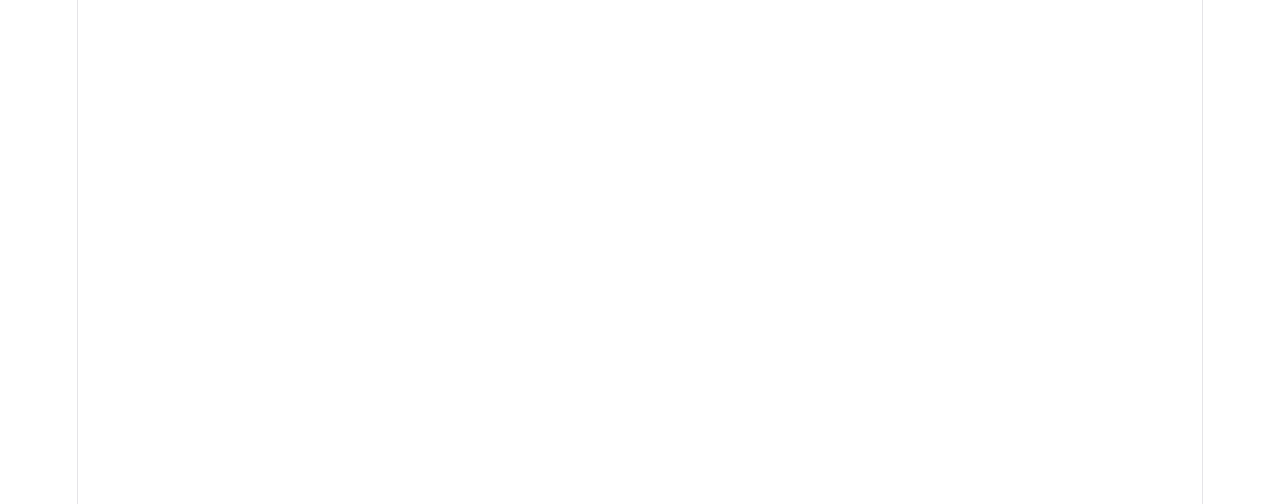
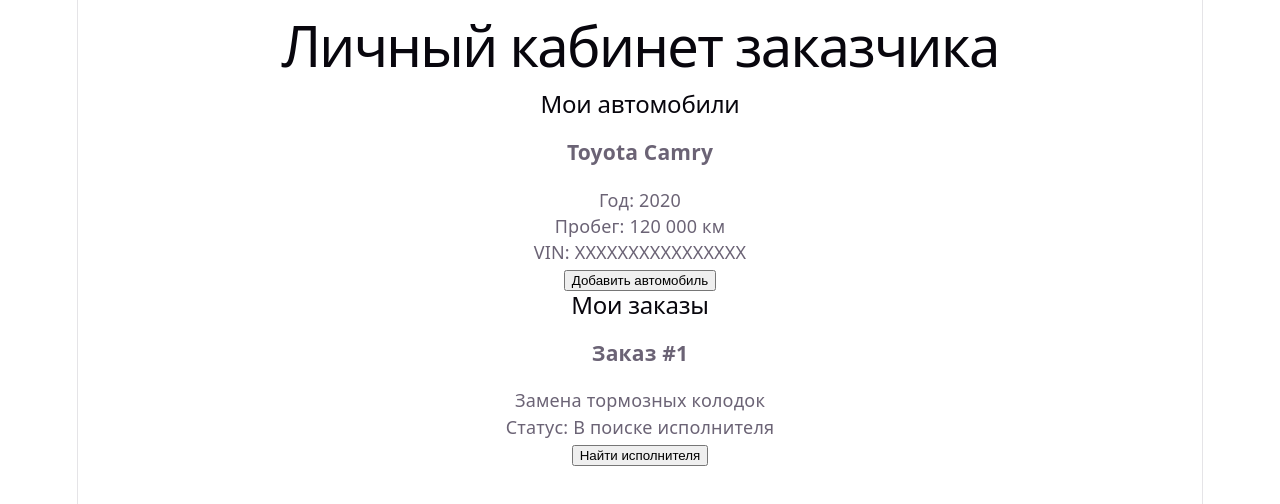
Before and after one commit to JuliShestakova/auto-service-platform-js, a React (Vite) app: page /customer in a window 1280 px wide. Before the commit this address had no page. Shown: the top 504 px of the page. Built offline with nearby package versions, Linux system fonts and the light colour scheme.

Commit message:
Add customer dashboard

```diff
--- a/src/App.jsx
+++ b/src/App.jsx
@@ -2,14 +2,22 @@ import { BrowserRouter, Routes, Route } from 'react-router-dom';
 import HomePage from './pages/HomePage';
 import LoginPage from './pages/LoginPage';
 import RegisterPage from './pages/RegisterPage';
+import CustomerDashboardPage from './pages/CustomerDashboardPage';
 
 function App() {
   return (
     <BrowserRouter>
       <Routes>
         <Route path="/" element={<HomePage />} />
+
         <Route path="/login" element={<LoginPage />} />
+
         <Route path="/register" element={<RegisterPage />} />
+
+        <Route
+          path="/customer"
+          element={<CustomerDashboardPage />}
+        />
       </Routes>
     </BrowserRouter>
   );
--- /dev/null
+++ b/src/pages/CustomerDashboardPage.jsx
@@ -0,0 +1,39 @@
+function CustomerDashboardPage() {
+  return (
+    <main>
+      <h1>Личный кабинет заказчика</h1>
+
+      <section>
+        <h2>Мои автомобили</h2>
+
+        <article>
+          <h3>Toyota Camry</h3>
+          <p>Год: 2020</p>
+          <p>Пробег: 120 000 км</p>
+          <p>VIN: XXXXXXXXXXXXXXXX</p>
+
+          <button type="button">
+            Добавить автомобиль
+          </button>
+        </article>
+      </section>
+
+      <section>
+        <h2>Мои заказы</h2>
+
+        <article>
+          <h3>Заказ #1</h3>
+
+          <p>Замена тормозных колодок</p>
+          <p>Статус: В поиске исполнителя</p>
+
+          <button type="button">
+            Найти исполнителя
+          </button>
+        </article>
+      </section>
+    </main>
+  );
+}
+
+export default CustomerDashboardPage;
```
